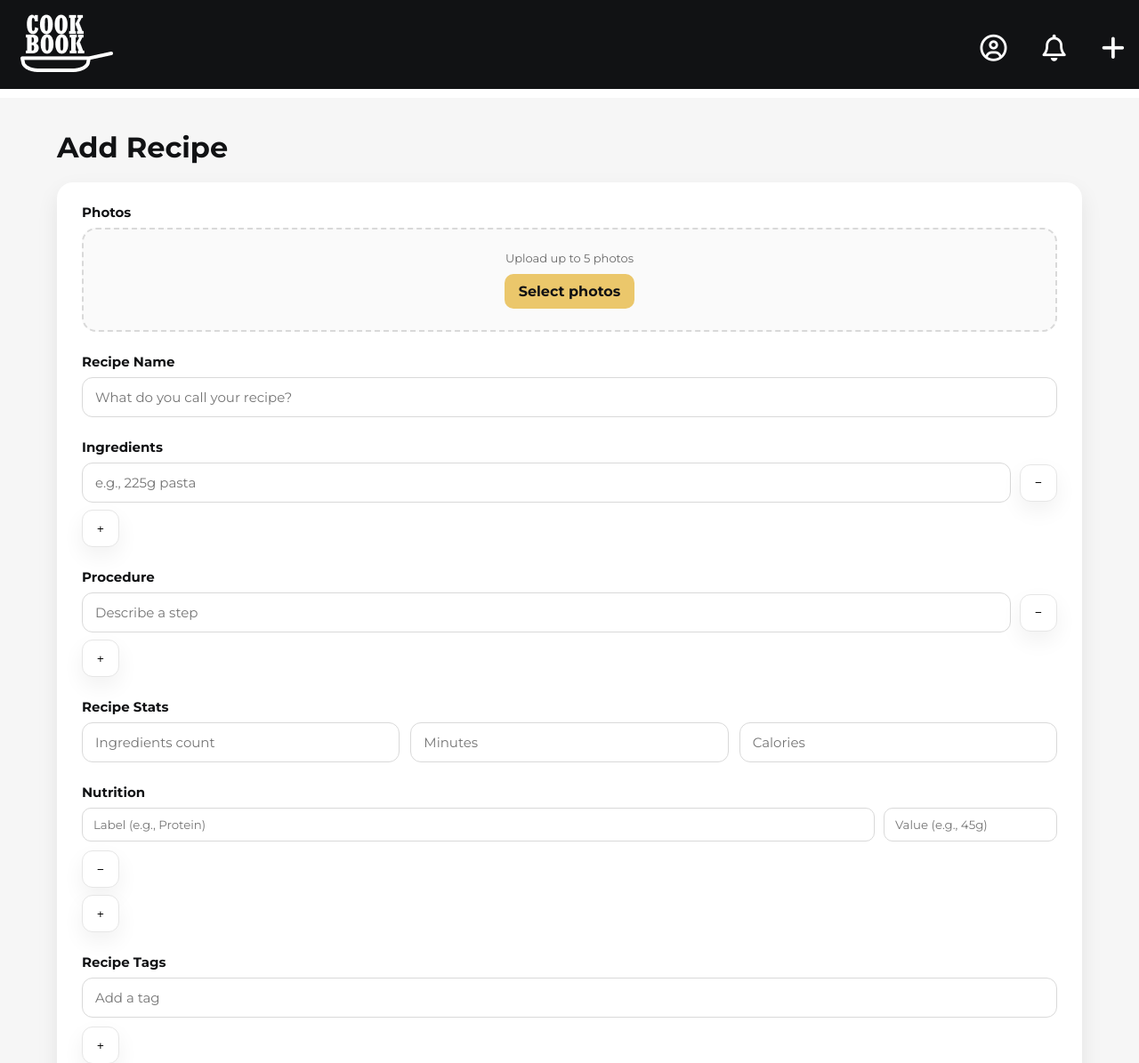
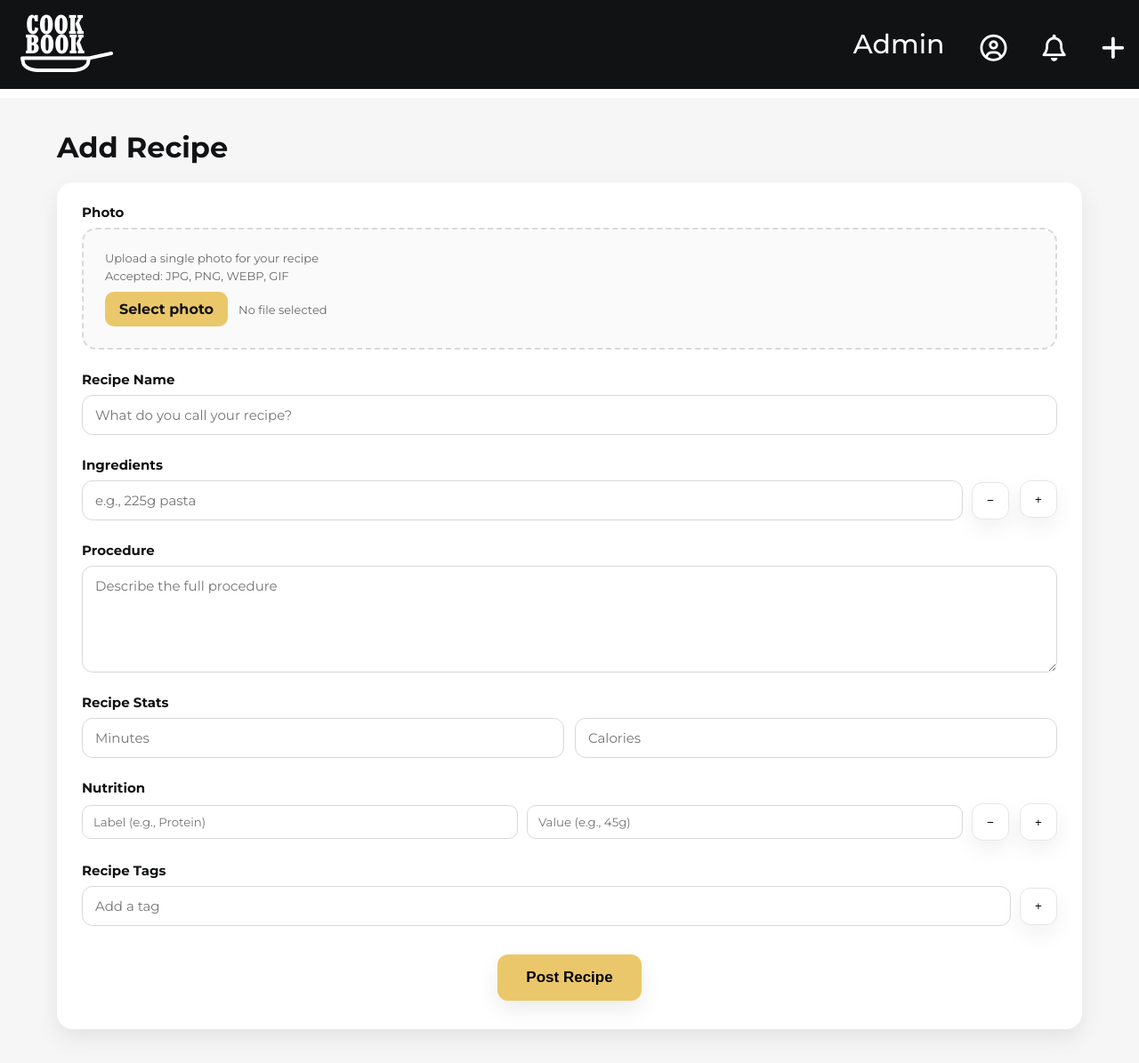
Before and after one commit to Khojayev12/udea-web-development-assignment, a Flask app: page /add in a window 1280 px wide. Shown: the top 1195 px of the page at 89% size. Run offline with Flask 3, Linux system fonts and the light colour scheme; the visitor is signed in with stand-in values (Sample User, id 1).

Commit message:
admin page started

```diff
--- a/app.py
+++ b/app.py
@@ -1,9 +1,41 @@
+import os
+import uuid
 from flask import Flask, render_template, redirect, request, url_for, jsonify, session, abort
 from werkzeug.security import check_password_hash, generate_password_hash
+from werkzeug.utils import secure_filename
 from dbhandler import DBHandler
 app = Flask(__name__)
 app.secret_key = "mytestkey"
 mydb = DBHandler()
+
+
+@app.before_request
+def ensure_session_role():
+    """Populate session role for logged in users."""
+    user_id = session.get('user') or session.get('user_id')
+    if user_id and not session.get('role'):
+        role = mydb.fetch_user_role(user_id)
+        if role:
+            session['role'] = role
+    if user_id and not session.get('user_id'):
+        session['user_id'] = user_id
+    if user_id and not session.get('user'):
+        session['user'] = user_id
+
+
+def get_current_user():
+    """Return (user_id, role) and hydrate session role if missing."""
+    user_id = session.get('user') or session.get('user_id')
+    role = session.get('role')
+    if user_id and not role:
+        role = mydb.fetch_user_role(user_id)
+        if role:
+            session['role'] = role
+    if user_id and not session.get('user_id'):
+        session['user_id'] = user_id
+    if user_id and not session.get('user'):
+        session['user'] = user_id
+    return user_id, role
 
 
 def create_user_account(name: str, email: str, password: str) -> bool:
@@ -27,8 +59,7 @@ def authenticate_user(email: str, password: str):
 # adding comment, making change
 @app.route('/signout', methods=['GET', 'POST'])
 def signout():
-    if request.method == 'POST':
-        session.clear()
+    session.clear()
     return redirect(url_for('index'))
 
 def test_git():
@@ -79,15 +110,19 @@ def feed():
 
 @app.route('/recipe/<int:recipe_id>', methods=['GET', 'POST'])
 def recipe(recipe_id: int):
-    recipe_row = mydb.fetch_recipe_detail(recipe_id)
+    session_user, session_role = get_current_user()
+    is_admin = session_role == 'admin'
+
+    recipe_row = mydb.fetch_recipe_detail(recipe_id, include_inactive=is_admin)
     if not recipe_row:
+        abort(404)
+    if recipe_row.get("status") != "active" and not is_admin:
         abort(404)
 
     image_path = recipe_row.get("cover_img_path")
     rating_value = float(recipe_row.get("rating") or 0)
     ingredients = recipe_row.get("ingredients", [])
     tags = recipe_row.get("tags", [])
-    session_user = session.get('user')
     is_favorited = False
     if session_user:
         is_favorited = mydb.has_user_liked_recipe(session_user, recipe_id)
@@ -139,13 +174,9 @@ def recipe(recipe_id: int):
         {"label": "Calories", "value": str(recipe_row.get("calories") or 0)},
     ]
 
-    procedure_text = recipe_row.get("procedure_description") or ""
-    procedure_lines = [line.strip() for line in procedure_text.split("\n") if line.strip()]
-    steps = []
-    if procedure_lines:
-        steps = [{"title": f"Step {idx}", "items": [line]} for idx, line in enumerate(procedure_lines, start=1)]
-    else:
-        steps = [{"title": "Step 1", "items": ["Follow the recipe instructions."]}]
+    procedure_text = (recipe_row.get("procedure_description") or "").strip()
+    if not procedure_text:
+        procedure_text = "Follow the recipe instructions."
 
     reviews_raw = recipe_row.get("reviews", [])
     reviews = []
@@ -169,10 +200,12 @@ def recipe(recipe_id: int):
         "ingredients": ingredients,
         "nutrition": nutrition,
         "stats": stats,
-        "steps": steps,
+        "procedure": procedure_text,
         "tags": tags,
         "reviews": reviews,
-        "is_favorited": is_favorited
+        "is_favorited": is_favorited,
+        "status": recipe_row.get("status"),
+        "is_admin": is_admin
     }
 
     return render_template('pages/recipe.html', recipe=recipe_data)
@@ -230,9 +263,103 @@ def profile_view(user_id: int):
 
 @app.route('/add', methods=['GET', 'POST'])
 def add():
-    if 'user' not in session:
+    session_user, session_role = get_current_user()
+    if not session_user:
         return redirect(url_for('login'))
+    if request.method == 'POST':
+        title = (request.form.get('title') or "").strip()
+        ingredients_raw = request.form.getlist('ingredients[]')
+        procedure_text = (request.form.get('procedure') or "").strip()
+        tags = request.form.getlist('tags[]')
+        prep_minutes_raw = request.form.get('prep_minutes')
+        calories_raw = request.form.get('calories')
+        ingredients = [i.strip() for i in ingredients_raw if i and i.strip()]
+
+        photo_file = request.files.get('photo')
+        cover_img_path = None
+        allowed_ext = {"png", "jpg", "jpeg", "gif", "webp"}
+
+        def parse_number(val):
+            if val is None or val == "":
+                return None
+            try:
+                return float(val)
+            except ValueError:
+                return None
+
+        nutrition_labels = request.form.getlist('nutrition_label[]')
+        nutrition_values = request.form.getlist('nutrition_value[]')
+        nutrition_map = {}
+        for label, value in zip(nutrition_labels, nutrition_values):
+            key = (label or "").strip().lower()
+            if key in {"protein", "carbs", "fats", "sugar", "fiber"}:
+                nutrition_map[key] = parse_number(value)
+
+        prepare_time = parse_number(prep_minutes_raw)
+        calories = parse_number(calories_raw)
+
+        if not title or not ingredients or not procedure_text:
+            error = "Title, ingredients, and procedure are required."
+            return render_template('pages/add.html', error=error)
+
+        if photo_file and photo_file.filename:
+            filename = secure_filename(photo_file.filename)
+            ext = filename.rsplit(".", 1)[-1].lower() if "." in filename else ""
+            if ext in allowed_ext:
+                upload_dir = os.path.join(app.root_path, "static", "media", "recipes")
+                os.makedirs(upload_dir, exist_ok=True)
+                final_name = f"{uuid.uuid4().hex}_{filename}"
+                file_path = os.path.join(upload_dir, final_name)
+                photo_file.save(file_path)
+                cover_img_path = f"/static/media/recipes/{final_name}"
+            else:
+                error = "Please upload a valid image file."
+                return render_template('pages/add.html', error=error)
+
+        recipe_id = mydb.create_recipe(
+            title=title,
+            author_id=session_user,
+            procedure=procedure_text,
+            prepare_time=prepare_time,
+            calories=calories,
+            cover_img_path=cover_img_path,
+            nutrition=nutrition_map,
+            status="inactive",
+        )
+        if recipe_id:
+            mydb.add_recipe_ingredients(recipe_id, ingredients)
+            mydb.add_recipe_tags(recipe_id, [t.strip() for t in tags if t.strip()])
+            if session_role == 'admin':
+                return redirect(url_for('recipe', recipe_id=recipe_id))
+            return render_template('pages/add.html', success="Your recipe was submitted for admin approval.")
+
+        return render_template('pages/add.html', error="Could not save recipe. Please try again.")
+
     return render_template('pages/add.html')
+
+@app.route('/admin/recipes', methods=['GET', 'POST'])
+def admin_recipes():
+    user_id, role = get_current_user()
+    print("USER ID AND ROLE !!!!!!!!!!!!!!!!!!!!!!!!!!!!!!!")
+    print(user_id, role)
+    if not user_id:
+        return redirect(url_for('login'))
+    if role != 'admin':
+        abort(403)
+
+    if request.method == 'POST':
+        recipe_id_raw = request.form.get('recipe_id')
+        action = request.form.get('action')
+        if recipe_id_raw and recipe_id_raw.isdigit():
+            recipe_id = int(recipe_id_raw)
+            if action == 'activate':
+                mydb.update_recipe_status(recipe_id, 'active')
+            elif action == 'delete':
+                mydb.delete_recipe(recipe_id)
+        return redirect(url_for('admin_recipes'))
+
+    pending_recipes = mydb.fetch_inactive_recipes()
+    return render_template('pages/admin_recipes.html', recipes=pending_recipes)
 
 @app.route('/notifications', methods=['GET', 'POST'])
 def notifications():
@@ -251,6 +378,10 @@ def login():
             session.clear()
             session.permanent = True
             session['user'] = user_id
+            session['user_id'] = user_id
+            session_role = mydb.fetch_user_role(user_id)
+            if session_role:
+                session['role'] = session_role
             return redirect(url_for('home'))
         return render_template('pages/login.html', error='Invalid email or password.')
     return render_template('pages/login.html', error=None)
--- a/createdb.sql
+++ b/createdb.sql
@@ -48,6 +48,7 @@ CREATE TABLE IF NOT EXISTS Recipes (
   sugar                 DECIMAL(10,2),
   fiber                 DECIMAL(10,2),
   procedure_description TEXT,
+  status                VARCHAR(20) NOT NULL DEFAULT 'active',
   date_posted           DATETIME NOT NULL DEFAULT CURRENT_TIMESTAMP,
   CONSTRAINT fk_recipe_author FOREIGN KEY (author_id) REFERENCES Users(user_id) ON DELETE CASCADE,
   CONSTRAINT chk_prepare_time_nonneg CHECK (prepare_time IS NULL OR prepare_time >= 0),
@@ -65,6 +66,7 @@ CREATE TABLE IF NOT EXISTS Recipes (
 CREATE INDEX ix_recipes_author      ON Recipes(author_id);
 CREATE INDEX ix_recipes_category    ON Recipes(category);
 CREATE INDEX ix_recipes_dateposted  ON Recipes(date_posted);
+CREATE INDEX ix_recipes_status      ON Recipes(status);
 -- Full-text for catalogue search (title + procedure)
 CREATE FULLTEXT INDEX ft_recipes_title_procedure ON Recipes (title, procedure_description);
 
--- a/static/styles/add.css
+++ b/static/styles/add.css
@@ -41,6 +57,7 @@
 .add-textarea,
 .add-number {
   width: 100%;
+  flex: 1;
   border: 1px solid #d9d9d9;
   border-radius: 12px;
   padding: 12px 14px;
@@ -64,12 +81,22 @@
   border: 2px dashed #d9d9d9;
   border-radius: 16px;
   padding: 24px;
-  display: grid;
-  place-items: center;
+  display: flex;
+  flex-direction: column;
   gap: 10px;
-  text-align: center;
+  text-align: left;
   color: #666666;
   background-color: #fafafa;
+}
+.add-photo-text {
+  display: grid;
+  gap: 4px;
+}
+.add-photo-actions {
+  display: flex;
+  align-items: center;
+  gap: 12px;
+  flex-wrap: wrap;
 }
 .add-photo-btn {
   padding: 10px 16px;
@@ -107,9 +134,16 @@
   flex-direction: column;
   gap: 10px;
 }
+.add-list-row {
+  display: flex;
+  gap: 12px;
+  align-items: center;
+}
+.add-list-row .add-list {
+  flex: 1;
+}
 .add-list-item {
-  display: grid;
-  grid-template-columns: 1fr auto;
+  display: flex;
   gap: 10px;
   align-items: center;
 }
@@ -123,12 +157,17 @@
   cursor: pointer;
   display: grid;
   place-items: center;
+  flex-shrink: 0;
   box-shadow: 0px 10px 24px rgba(0, 0, 0, 0.06);
   transition: transform 0.2s ease, box-shadow 0.2s ease;
 }
 .add-remove-btn:hover,
 .add-plus-btn:hover {
   box-shadow: 0px 14px 28px rgba(0, 0, 0, 0.1);
+}
+.add-inline {
+  align-self: flex-start;
+  margin-top: 0;
 }
 .add-remove-btn:active,
 .add-plus-btn:active {
@@ -157,14 +196,15 @@
 }
 .add-submit {
   width: fit-content;
-  padding: 14px 22px;
+  padding: 16px 32px;
   background-color: #ebc76b;
   border: none;
   border-radius: 12px;
   font-weight: 700;
-  font-size: 16px;
+  font-size: 17px;
   cursor: pointer;
   box-shadow: 0px 10px 24px rgba(0, 0, 0, 0.08);
+  align-self: center;
 }
 .add-submit:hover {
   filter: brightness(0.96);
--- a/templates/layout.html
+++ b/templates/layout.html
@@ -25,6 +25,9 @@
             </nav>
         {% else %}
             <nav class="header-nav">
+                {% if session.get('role') == 'admin' %}
+                    <a class="header-nav-a" href="{{ url_for('admin_recipes') }}">Admin</a>
+                {% endif %}
                 <a class="header-nav-a" href="{{ url_for('profile') }}"><i class="fa-regular fa-circle-user"></i></a>
                 <a class="header-nav-a" href="{{ url_for('notifications') }}"><i class="fa-regular fa-bell"></i></a>
                 <a class="header-nav-a" href="{{ url_for('add') }}"><i class="fa-solid fa-plus"></i></a>
--- a/templates/pages/add.html
+++ b/templates/pages/add.html
@@ -5,13 +5,27 @@
     <div class="add-header">
         <h1 class="add-title">Add Recipe</h1>
     </div>
+    {% if error %}
+        <p class="add-alert add-alert-error">{{ error }}</p>
+    {% elif success %}
+        <p class="add-alert add-alert-success">{{ success }}</p>
+    {% endif %}
     <form class="add-form" action="{{ url_for('add') }}" method="post" enctype="multipart/form-data">
         <div class="add-field">
-            <label class="add-label" for="photos">Photos</label>
+            <label class="add-label" for="photo">Photo</label>
             <div class="add-photo-drop">
-                <p class="add-helper">Upload up to 5 photos</p>
-                <label class="add-photo-btn" for="photos">Select photos</label>
-                <input id="photos" name="photos[]" type="file" accept="image/*" multiple style="display:none" />
+                <div class="add-photo-text">
+                    <p class="add-helper">Upload a single photo for your recipe</p>
+                    <p class="add-helper">Accepted: JPG, PNG, WEBP, GIF</p>
+                </div>
+                <div class="add-photo-actions">
+                    <label class="add-photo-btn" for="photo">Select photo</label>
+                    <span class="add-helper" id="photo-filename">No file selected</span>
+                </div>
+                <div class="add-photo-preview" id="photo-preview-wrapper" aria-live="polite">
+                    <img id="photo-preview" alt="Recipe preview" />
+                </div>
+                <input id="photo" name="photo" type="file" accept="image/*" style="display:none" />
             </div>
         </div>
 
@@ -22,30 +36,25 @@
 
         <div class="add-field">
             <label class="add-label">Ingredients</label>
+            <div class="add-list-row">
                 <div class="add-list" id="ingredients-list">
                     <div class="add-list-item">
                         <input class="add-input" name="ingredients[]" type="text" placeholder="e.g., 225g pasta" required>
                         <button class="add-remove-btn" type="button" aria-label="Remove ingredient">&minus;</button>
                     </div>
                 </div>
-            <button class="add-plus-btn" type="button" id="add-ingredient">+</button>
+                <button class="add-plus-btn add-inline" type="button" id="add-ingredient">+</button>
+            </div>
         </div>
 
         <div class="add-field">
             <label class="add-label">Procedure</label>
-            <div class="add-list" id="steps-list">
-                <div class="add-list-item">
-                    <input class="add-input" name="steps[]" type="text" placeholder="Describe a step" required>
-                    <button class="add-remove-btn" type="button" aria-label="Remove step">&minus;</button>
-                </div>
-            </div>
-            <button class="add-plus-btn" type="button" id="add-step">+</button>
+            <textarea class="add-textarea" id="procedure" name="procedure" placeholder="Describe the full procedure" required></textarea>
         </div>
 
         <div class="add-field">
             <label class="add-label">Recipe Stats</label>
             <div class="add-grid-3">
-                <input class="add-number" name="ingredients_count" type="number" min="0" placeholder="Ingredients count" required>
                 <input class="add-number" name="prep_minutes" type="number" min="0" placeholder="Minutes" required>
                 <input class="add-number" name="calories" type="number" min="0" placeholder="Calories" required>
             </div>
@@ -53,6 +62,7 @@
 
         <div class="add-field">
             <label class="add-label">Nutrition</label>
+            <div class="add-list-row">
                 <div class="add-list" id="nutrition-list">
                     <div class="add-list-item">
                         <input class="add-small-input" name="nutrition_label[]" type="text" placeholder="Label (e.g., Protein)" required>
@@ -60,7 +70,8 @@
                         <button class="add-remove-btn" type="button" aria-label="Remove nutrition">&minus;</button>
                     </div>
                 </div>
-            <button class="add-plus-btn" type="button" id="add-nutrition">+</button>
+                <button class="add-plus-btn add-inline" type="button" id="add-nutrition">+</button>
+            </div>
         </div>
 
         <div class="add-field">
@@ -86,11 +97,6 @@
                 <input class="add-input" name="ingredients[]" type="text" placeholder="e.g., 225g pasta" required>
                 <button class="add-remove-btn" type="button" aria-label="Remove ingredient">&minus;</button>
             `
-        } else if (name === 'steps') {
-            wrapper.innerHTML = `
-                <input class="add-input" name="steps[]" type="text" placeholder="Describe a step" required>
-                <button class="add-remove-btn" type="button" aria-label="Remove step">&minus;</button>
-            `
         } else {
             wrapper.innerHTML = `
                 <input class="add-small-input" name="nutrition_label[]" type="text" placeholder="Label (e.g., Protein)" required>
@@ -105,12 +111,6 @@
     const ingredientsList = document.getElementById('ingredients-list')
     addIngredientBtn.addEventListener('click', () => {
         ingredientsList.appendChild(templateRow('ingredients'))
-    })
-
-    const addStepBtn = document.getElementById('add-step')
-    const stepsList = document.getElementById('steps-list')
-    addStepBtn.addEventListener('click', () => {
-        stepsList.appendChild(templateRow('steps'))
     })
 
     const addNutritionBtn = document.getElementById('add-nutrition')
@@ -130,6 +130,30 @@
             }
         })
     })
+
+    const photoInput = document.getElementById('photo')
+    const photoPreview = document.getElementById('photo-preview')
+    const photoPreviewWrapper = document.getElementById('photo-preview-wrapper')
+    const photoFilename = document.getElementById('photo-filename')
+
+    const updatePhotoPreview = () => {
+        const file = photoInput.files && photoInput.files[0]
+        if (!file) {
+            photoPreviewWrapper.classList.remove('is-visible')
+            photoPreview.src = ''
+            photoFilename.textContent = 'No file selected'
+            return
+        }
+        const reader = new FileReader()
+        reader.onload = (e) => {
+            photoPreview.src = e.target.result
+            photoPreviewWrapper.classList.add('is-visible')
+            photoFilename.textContent = file.name
+        }
+        reader.readAsDataURL(file)
+    }
+
+    photoInput.addEventListener('change', updatePhotoPreview)
 
     const tagsContainer = document.getElementById('tags-container')
     const tagsSerialized = document.getElementById('tags-serialized')
```
Also changed, not shown: other parts of static/styles/add.css (+30 -0 lines), dbhandler.py (+166 -18 lines), static/styles/feed.css (+106 -0 lines), static/styles/recipe.css (+4 -14 lines), templates/pages/admin_recipes.html (added, +57 -0 lines), templates/pages/recipe.html (+1 -12 lines), static/media/recipes/78bd8c99cf574036818696e90db1ff0d_2025-09-21_22.21.14.jpg (added). Lines whose indentation alone changed are shown as unchanged.
